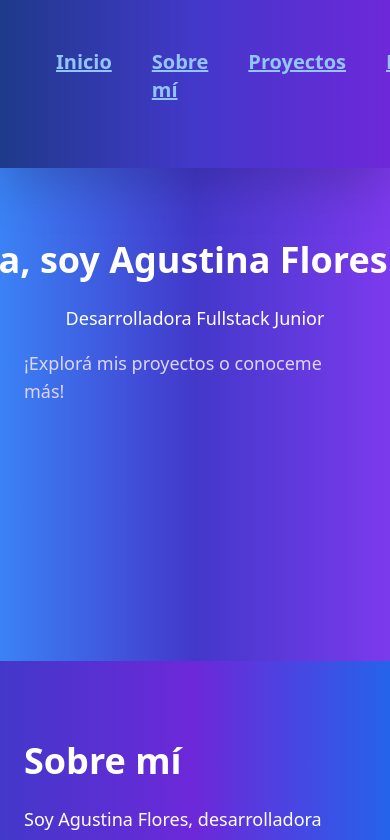
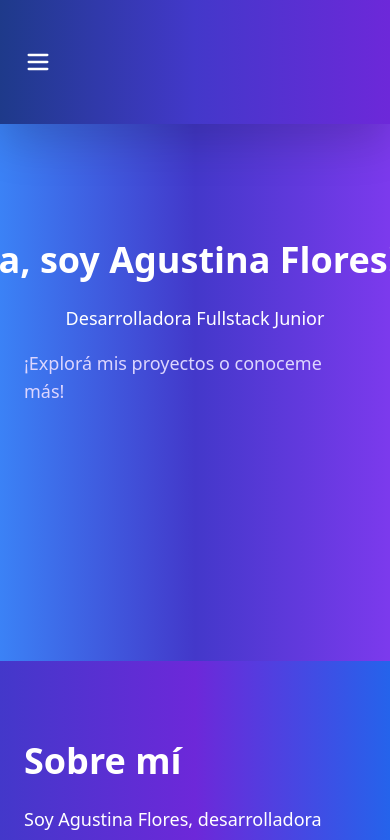
Before and after one commit to Agustina-Flores/Mi-portfolio, a React (Create React App) app: page / in a window 390 px wide. Shown: the top 840 px of the page. Built offline with nearby package versions, Linux system fonts and the light colour scheme.

Commit message:
agrego menu hamburguesa

```diff
--- a/package.json
+++ b/package.json
@@ -10,6 +10,7 @@
     "aos": "^2.3.4",
     "bootstrap": "^5.3.7",
     "framer-motion": "^12.23.6",
+    "lucide-react": "^0.525.0",
     "react": "^19.1.0",
     "react-dom": "^19.1.0",
     "react-icons": "^5.5.0",
--- a/src/App.js
+++ b/src/App.js
@@ -1,7 +1,7 @@
 import { useEffect } from "react";
 import { AboutMe } from "./componentes/AboutMe";
 import { Contacto } from "./componentes/Contacto";
-import Header from "./componentes/Header";
+import { Header } from "./componentes/Header";
 import { Proyectos } from "./componentes/Proyecto";
 import { Skills } from "./componentes/Skills";
 import { Title } from "./componentes/Title";
@@ -9,7 +9,6 @@ import { Title } from "./componentes/Title";
 import 'aos/dist/aos.css';
 
 function App() {
-
   useEffect(() => {
   AOS.init({ duration: 1000, once: true });
 }, []);
--- a/src/componentes/Header.jsx
+++ b/src/componentes/Header.jsx
@@ -1,35 +1,49 @@
-export default function Header() {
+import { useState } from "react";
+import { Menu, X } from "lucide-react";
+
+export const Header = () =>{
+   const [menuOpen, setMenuOpen] = useState(false);
+
   return (
     <header className="fixed top-0 left-0 w-full z-50 bg-gradient-to-r from-blue-900 via-indigo-700 to-purple-700 bg-opacity-90 backdrop-blur shadow-lg">
       <nav className="max-w-6xl mx-auto px-6 py-5 flex justify-between items-center">
-        <ul className="ml-auto flex gap-10 font-semibold text-xl">
-          <li>
-            <a href="#inicio" className="text-blue-300 hover:text-white transition-colors duration-200">
-              Inicio
-            </a>
-          </li>
-          <li>
-            <a href="#about" className="text-blue-300 hover:text-white hover:underline underline-offset-8 decoration-white transition-all duration-200">
-              Sobre mí
-            </a>
-          </li>
-          <li>
-            <a href="#projects" className="text-blue-300 hover:text-white hover:underline underline-offset-8 decoration-white transition-all duration-200">
-              Proyectos
-            </a>
-          </li>
-          <li>
-            <a href="#tools" className="text-blue-300 hover:text-white hover:underline underline-offset-8 decoration-white transition-all duration-200">
-              Herramientas
-            </a>
-          </li>
-          <li>
-            <a href="#contact" className="text-blue-300 hover:text-white hover:underline underline-offset-8 decoration-white transition-all duration-200">
-              Contacto
-            </a>
-          </li>
+          <button
+          className="text-white md:hidden"
+          onClick={() => setMenuOpen(!menuOpen)}
+          >
+            {menuOpen ? <X size={28} /> : <Menu size={28} />}
+          </button>
+           <ul className="hidden md:flex ml-auto gap-10 font-semibold text-xl">
+            <MenuItems />
+          </ul>
+      </nav>
+       {menuOpen && (
+        <ul className="flex flex-col items-center gap-6 py-6 bg-indigo-800 md:hidden font-semibold text-lg text-white shadow-lg">
+          <MenuItems onClick={() => setMenuOpen(false)} />
         </ul>
-      </nav>
+      )}
     </header>
   );
 }
+
+function MenuItems({ onClick = () => {} }) {
+  return (
+    <>
+      <li>
+        <a href="#inicio" onClick={onClick} className="text-blue-300 hover:text-white transition-colors duration-200">Inicio</a>
+      </li>
+      <li>
+        <a href="#about" onClick={onClick} className="text-blue-300 hover:text-white hover:underline underline-offset-8 decoration-white transition-all duration-200">Sobre mí</a>
+      </li>
+      <li>
+        <a href="#projects" onClick={onClick} className="text-blue-300 hover:text-white hover:underline underline-offset-8 decoration-white transition-all duration-200">Proyectos</a>
+      </li>
+      <li>
+        <a href="#tools" onClick={onClick} className="text-blue-300 hover:text-white hover:underline underline-offset-8 decoration-white transition-all duration-200">Herramientas</a>
+      </li>
+      <li>
+        <a href="#contact" onClick={onClick} className="text-blue-300 hover:text-white hover:underline underline-offset-8 decoration-white transition-all duration-200">Contacto</a>
+      </li>
+    </>
+  );
+}
```
Also changed, not shown: 1 other file (tests, documents, lock files or other folders).
